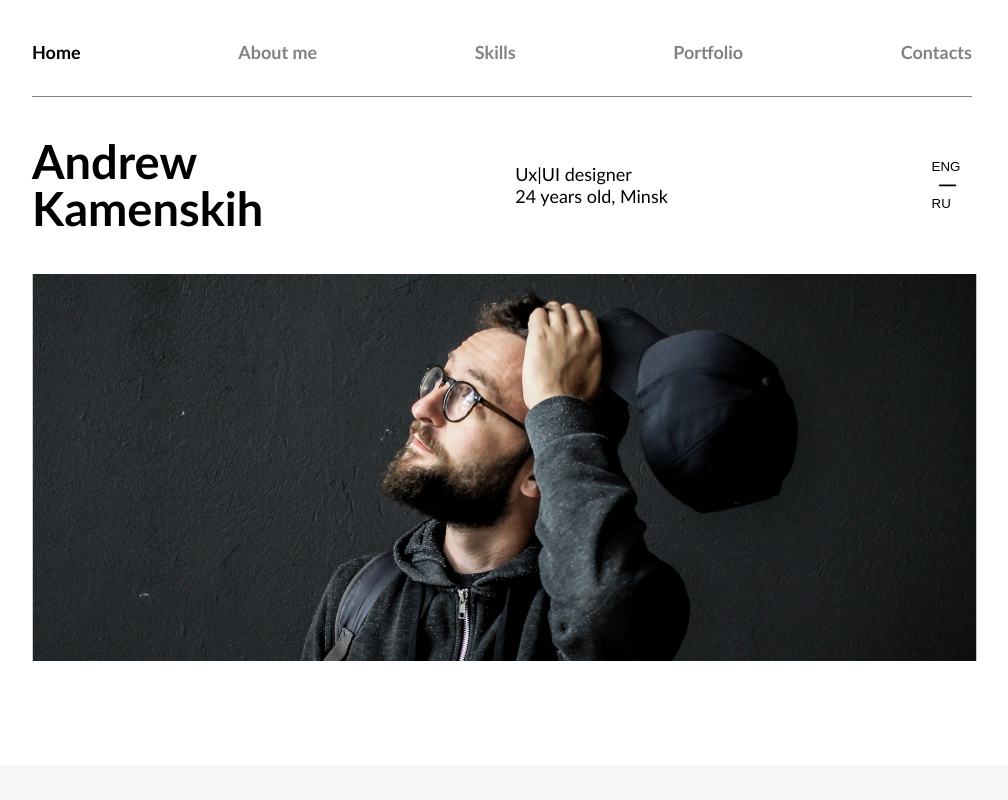
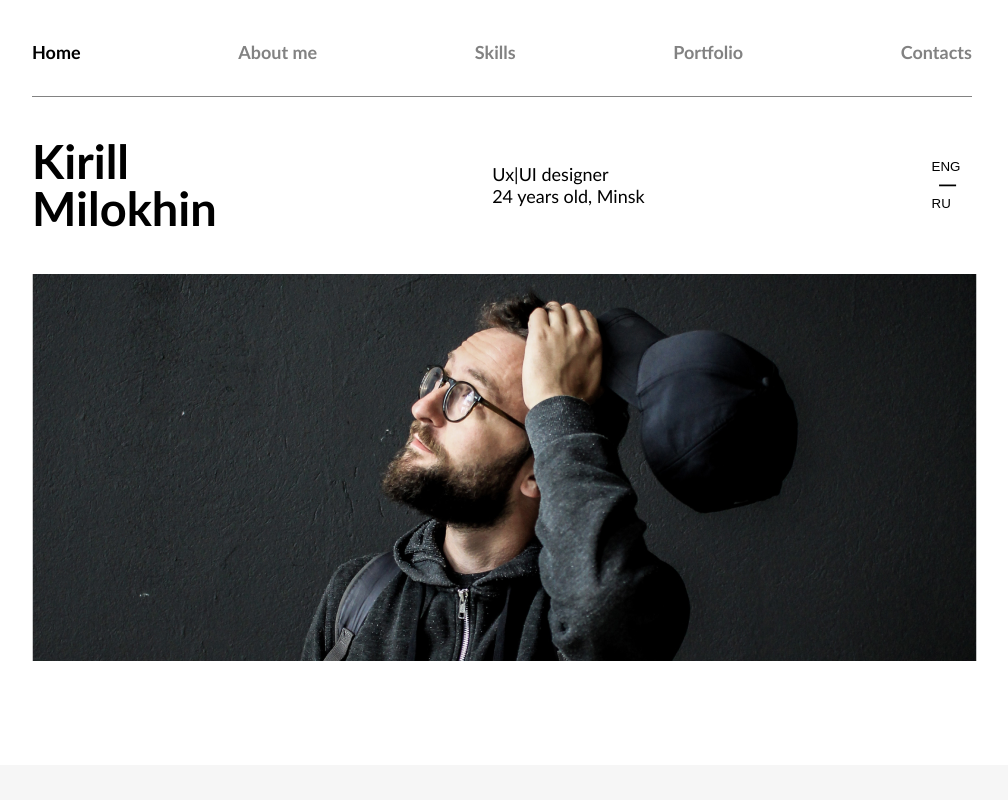
Before and after one commit to joking785/landingpage, a plain HTML site: page index.html in a window 1280 px wide. Shown: the top 800 px of the page, without its empty margins (138-1146 px from the left). Drawn offline with Linux system fonts and the light colour scheme.

Commit message:
1day3redacted

```diff
--- a/index.html
+++ b/index.html
@@ -18,7 +18,7 @@
                 <li class="header__nav-item"> <a class="header__nav-item-a" href="#">Contacts</a></li>
             </nav>
             <div class="header__info">
-                <h1 class="header__title">Andrew<br>Kamenskih</h1>
+                <h1 class="header__title">Kirill<br>Milokhin</h1>
                 <p class="header__text">Ux|UI designer<br>24 years old, Minsk</p>
                     <div class="header__lang">
                             <button class="header__lang-button" type="button">RU</button>
```
